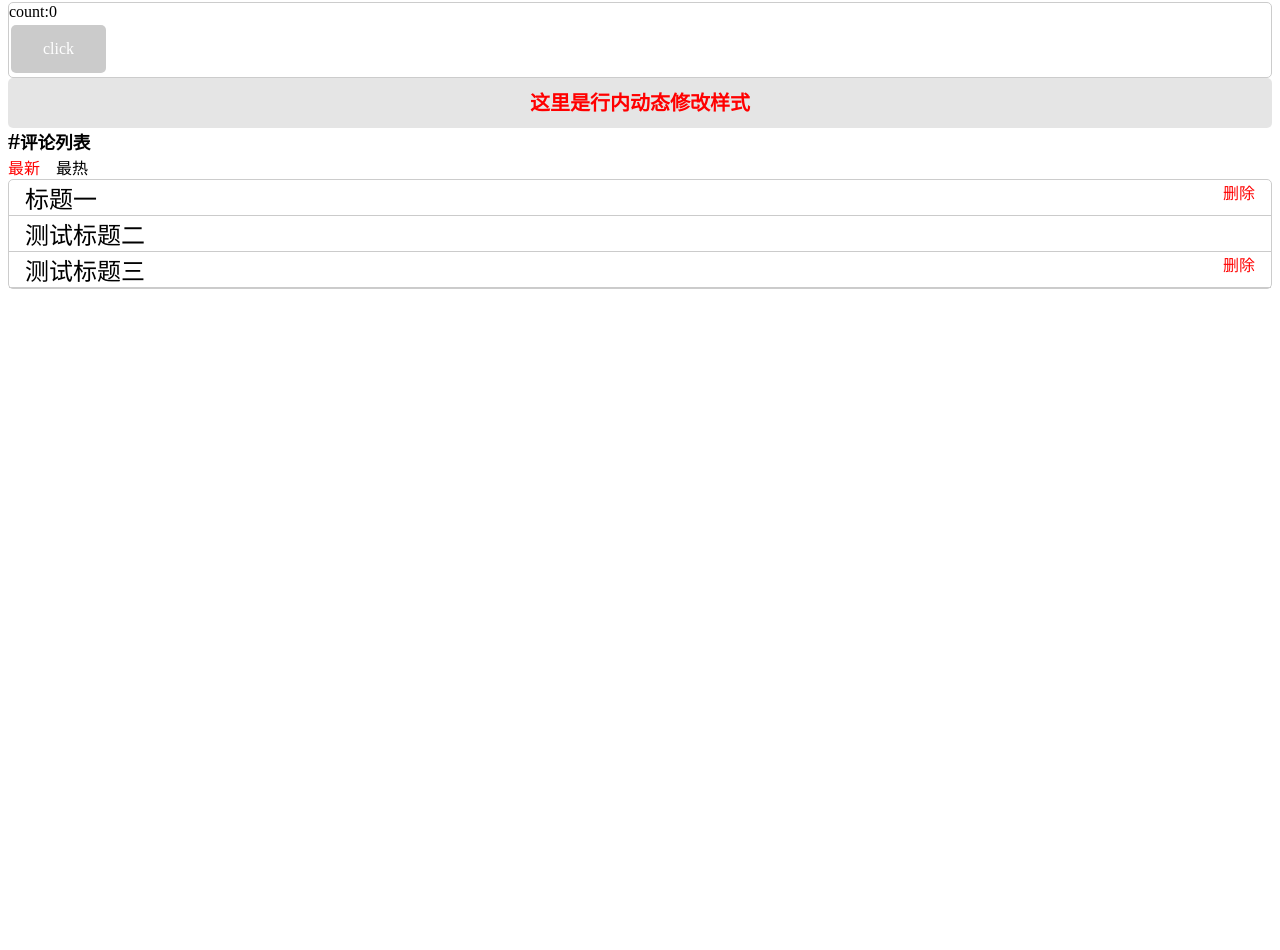
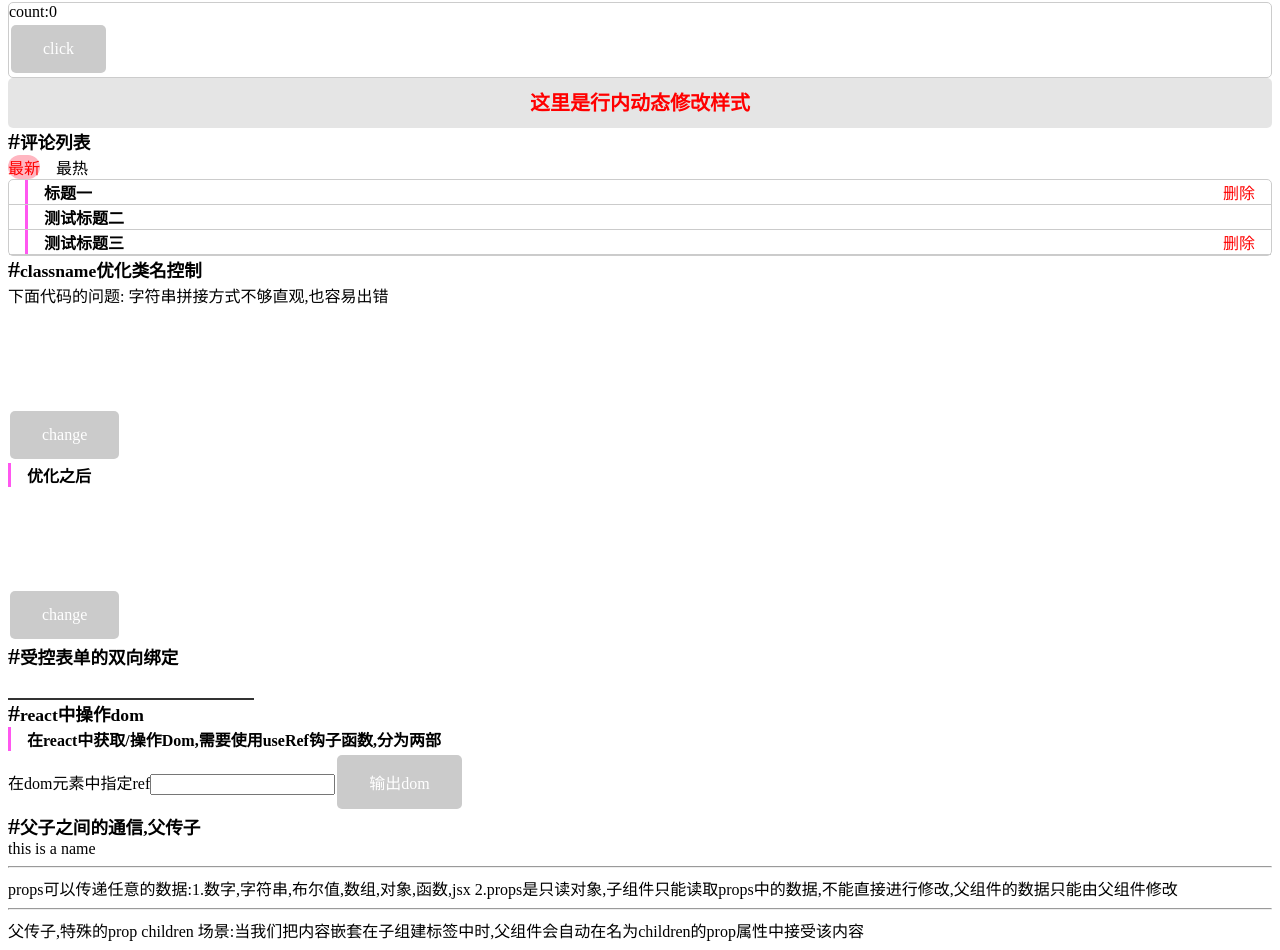
Before and after one commit to bilibili-niang/reactNote, a React (Create React App) app: page / in a window 1280 px wide. Shown: the part 754-1704 px from the top of the page. Before the commit the page ends 1051 px from the top, so only its background shows below. Built offline with nearby package versions, Linux system fonts and the light colour scheme.

Commit message:
feat:新增部分文件

```diff
--- a/package.json
+++ b/package.json
@@ -6,6 +6,7 @@
     "@testing-library/jest-dom": "^5.17.0",
     "@testing-library/react": "^13.4.0",
     "@testing-library/user-event": "^13.5.0",
+    "classnames": "^2.5.1",
     "lodash": "^4.17.21",
     "react": "^18.2.0",
     "react-dom": "^18.2.0",
--- a/src/App.js
+++ b/src/App.js
@@ -2,9 +2,13 @@
 import Action1 from "./pages/Action1/index";
 import Index from "./pages/index";
 import ActionDemo from "./pages/ActionDemo/index";
-import Count from './pages/Count/index'
+import Count from "./pages/Count/index";
 import StyleDemo from "./pages/styleDemo";
-import CommentDemo from './pages/commentDemo/index'
+import CommentDemo from "./pages/commentDemo/index";
+import ChangeClassName from "./pages/ChangeClassName/index.js";
+import FormBind from "./pages/FormBind";
+import ReactUseRef from "./pages/ReactUseRef";
+import Communication from "./pages/Communication";
 
 export default function App() {
   return (
@@ -15,6 +19,12 @@
       <Count></Count>
       <StyleDemo></StyleDemo>
       <CommentDemo></CommentDemo>
+      <ChangeClassName></ChangeClassName>
+      <FormBind></FormBind>
+      <ReactUseRef></ReactUseRef>
+      <Communication name={"this is a name"}>
+        stringggggg!!!!!!!!!!!!
+      </Communication>
     </div>
   );
 }
--- /dev/null
+++ b/src/pages/ChangeClassName/index.css
@@ -0,0 +1,15 @@
+.block {
+    display: flex;
+    height: 100px;
+    width: 100px;
+}
+
+.active {
+    background-color: lightpink;
+    border-radius: 20px;
+}
+
+.squire {
+    background: #f17f10;
+    border-radius: 2px;
+}
--- /dev/null
+++ b/src/pages/ChangeClassName/index.js
@@ -0,0 +1,45 @@
+import {useState} from "react";
+import classNames from "classnames";
+
+import("./index.css");
+export default function ChangeClassName() {
+  const [item, setItem] = useState({
+    type: "squire"
+  });
+  const type = "round";
+
+  const changeType = () => {
+    console.log(item.type);
+    if (item.type !== "round") {
+      setItem({
+        type: "round"
+      });
+    } else {
+      setItem({
+        type: "squire"
+      });
+    }
+  };
+
+  return <div className="changeClassName">
+    <div className="ice-header">
+      classname优化类名控制
+    </div>
+    下面代码的问题:
+    字符串拼接方式不够直观,也容易出错
+    <div className={`block ${type === item.type && "active"}`}></div>
+
+    <div className="mainBtn" onClick={changeType}>
+      change
+    </div>
+    <div className="ice-text">
+      优化之后
+    </div>
+
+    <div className={classNames("block", {active: type === item.type})}></div>
+    <div className="mainBtn" onClick={changeType}>
+      change
+    </div>
+
+  </div>;
+}
--- /dev/null
+++ b/src/pages/Communication/index.js
@@ -0,0 +1,17 @@
+export default function Communication(props) {
+  console.log("props:");
+  console.log(props);
+  const str=props
+  return <div className="Communication">
+    <div className="ice-header">父子之间的通信,父传子</div>
+    {props.name}
+    <hr/>
+    props可以传递任意的数据:1.数字,字符串,布尔值,数组,对象,函数,jsx
+    2.props是只读对象,子组件只能读取props中的数据,不能直接进行修改,父组件的数据只能由父组件修改
+<hr/>
+    父传子,特殊的prop children
+    场景:当我们把内容嵌套在子组建标签中时,父组件会自动在名为children的prop属性中接受该内容
+
+
+  </div>;
+}
--- /dev/null
+++ b/src/pages/FormBind/index.js
@@ -0,0 +1,15 @@
+import {useState} from "react";
+
+export default function FormBind() {
+  const [value, setValue] = useState();
+
+  return <div className="FormBind">
+    <div className="ice-header">
+      受控表单的双向绑定
+    </div>
+    <input type="text" className={'ice-input'} value={value} onChange={(e) => setValue(e.target.value)
+    }/>
+    {value}
+
+  </div>;
+}
--- /dev/null
+++ b/src/pages/ReactUseRef/index.js
@@ -0,0 +1,26 @@
+import {useRef} from "react";
+
+export default function ReactUseRef() {
+  // 生成ref对象
+  const inputRef = useRef(null);
+  const getRef = () => {
+    console.log(inputRef.current);
+    console.log(inputRef);
+    console.log(inputRef.current.value);
+  };
+
+  return <div className="ReactUseRef">
+    <div className="ice-header">
+      react中操作dom
+    </div>
+    <div className="ice-text">
+      在react中获取/操作Dom,需要使用useRef钩子函数,分为两部
+    </div>
+    在dom元素中指定ref
+    <input type="text" ref={inputRef}/>
+    <div className="mainBtn" onClick={getRef}>
+      输出dom
+    </div>
+
+  </div>;
+}
--- a/src/static/css/common.css
+++ b/src/static/css/common.css
@@ -16,6 +16,13 @@
         padding-left: 1rem;
         border-left: #ff0000 .5rem solid;
     }
+}
+
+.ice-text {
+    font-size: 1rem;
+    font-weight: bold;
+    padding-left: 1rem;
+    border-left: rgba(255, 0, 233, 0.66) .2rem solid;
 }
 
 html {
@@ -44,3 +51,13 @@
     display: flex;
     flex-direction: column;
 }
+
+.ice-input {
+    height: 1.7rem;
+    border: none;
+    border-bottom: 2px solid #333333;
+    padding: 0 10px;
+    font-size: 1.1rem;
+    color: #333333;
+    outline: none;
+}
```
